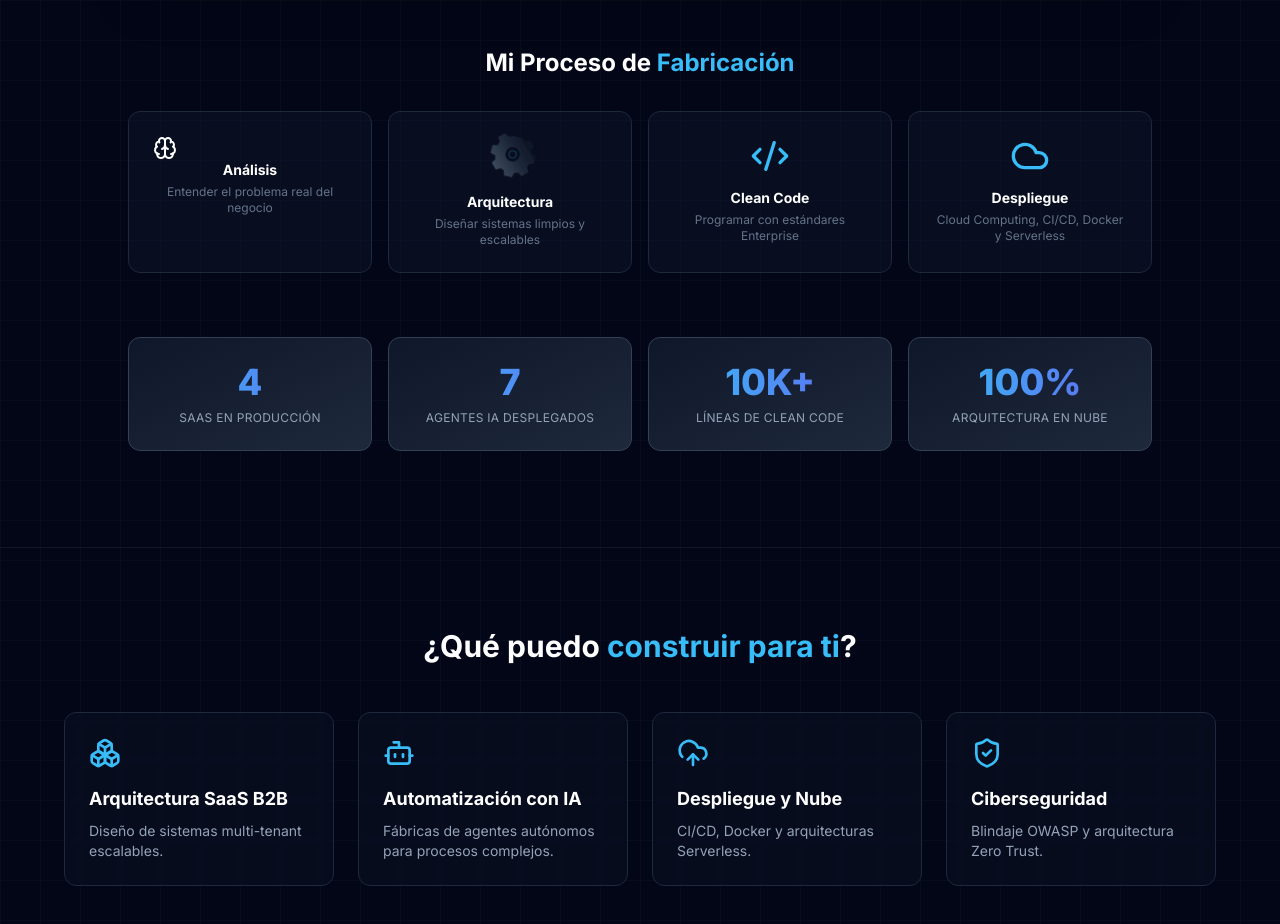
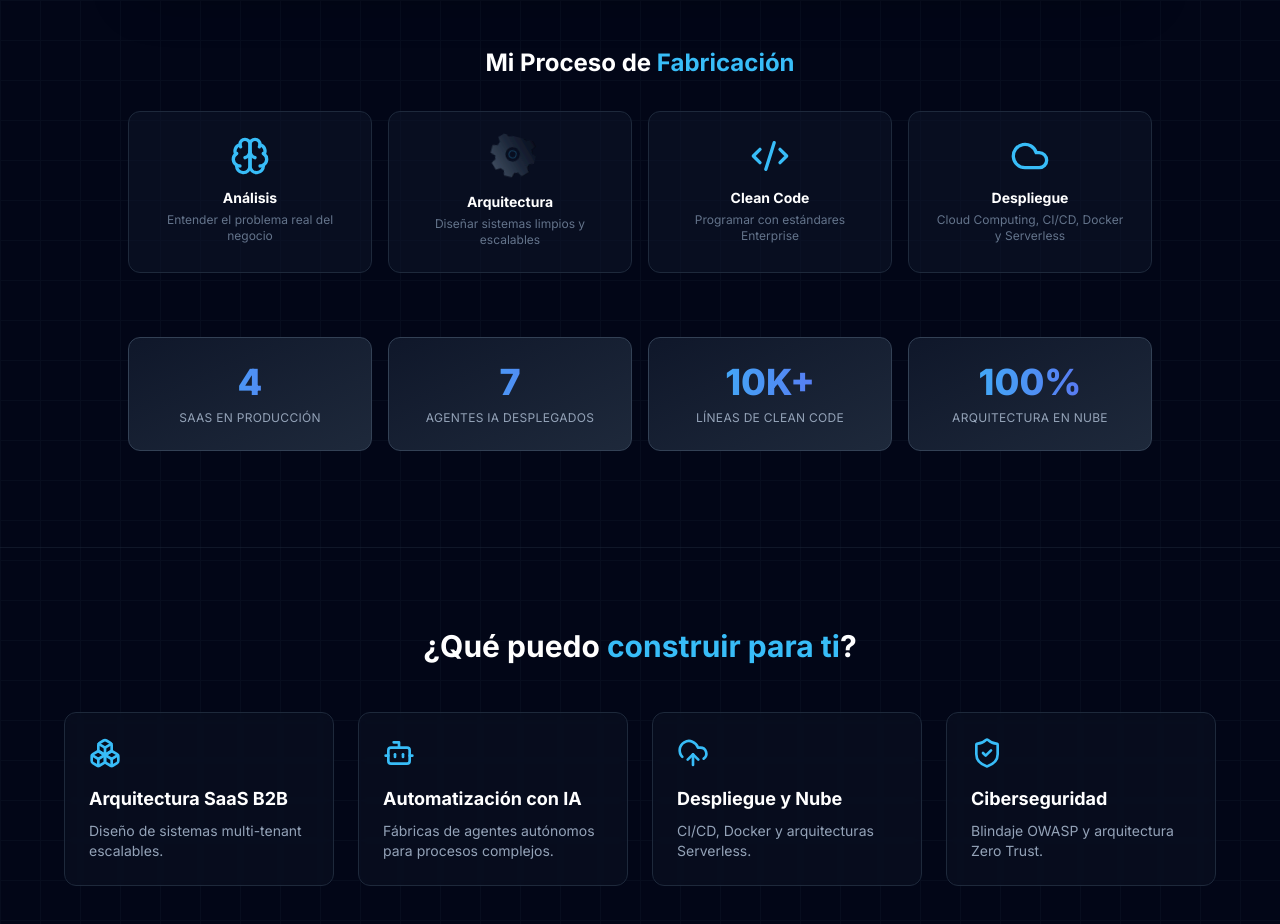
Before and after one commit to wacho91/Cristian-Portfolio, a React (Vite) app in the folder frontend/: page / in a window 1280 px wide. Shown: the part 2120-3044 px from the top of the page. Built offline with nearby package versions, Linux system fonts and the light colour scheme.

Commit message:
Update File

```diff
--- a/frontend/src/components/About.tsx
+++ b/frontend/src/components/About.tsx
@@ -20,7 +20,7 @@ export const About = () => {
   }, []);
 
     const pipeline = [
-    { icon: <Brain classNamme="w-10 h-10 text-sky-400 mx-auto mb-3" />, title: "Análisis", desc: "Entender el problema real del negocio" },
+    { icon: <Brain className="w-10 h-10 text-sky-400 mx-auto mb-3" />, title: "Análisis", desc: "Entender el problema real del negocio" },
     { icon: <MetallicGear className="w-12 h-12 mx-auto mb-2 animate-[spin_8s_linear_infinite]" />, title: "Arquitectura", desc: "Diseñar sistemas limpios y escalables" },
     { icon: <Code2 className="w-10 h-10 text-sky-400 mx-auto mb-3" />, title: "Clean Code", desc: "Programar con estándares Enterprise" },
     { icon: <Cloud className="w-10 h-10 text-sky-400 mx-auto mb-3" />, title: "Despliegue", desc: "Cloud Computing, CI/CD, Docker y Serverless" },
```
